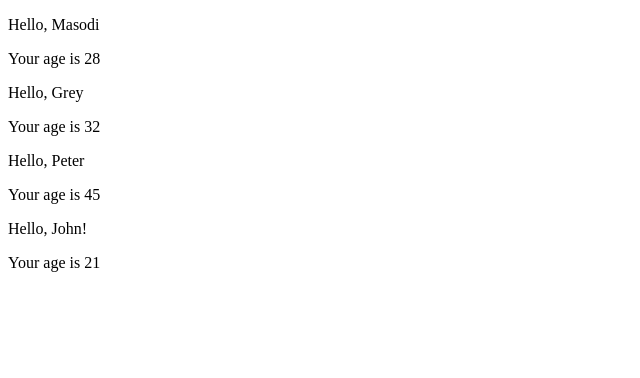
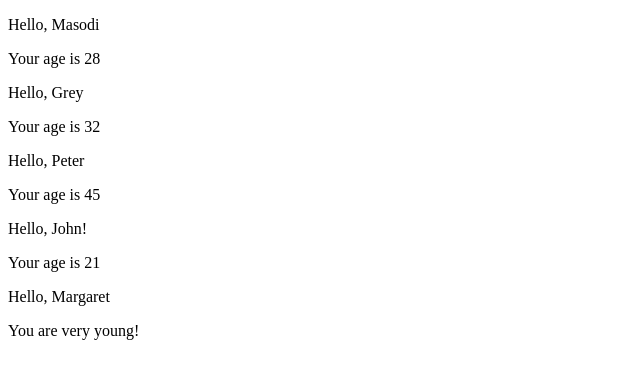
Before and after one commit to Gejjeg/conditional_rendering, a React (Create React App) app: page / in a window 1280 px wide. Shown: the top 378 px of the page, without its empty margins (0-640 px from the left). Built offline with nearby package versions, Linux system fonts and the light colour scheme.

Commit message:
feat: Conditional rendering - 05 added

```diff
--- a/src/App.js
+++ b/src/App.js
@@ -3,6 +3,7 @@ import { Welcome } from "./Welcome";
 import { WelcomeModify } from "./Welcome2";
 import { WelcomeAgeRenderConditionally } from "./Welcome3";
 import { Welcome4 } from "./Welcome4";
+import { Hello } from "./Welcome5";
 
 export class App extends React.Component {
     render() {
@@ -12,6 +13,7 @@ export class App extends React.Component {
                 <WelcomeModify name="Grey" age={32} />
                 <WelcomeAgeRenderConditionally name="Peter" age={45} />
                 <Welcome4 name="John"/>
+                <Hello name="Margaret" age={17}/>
             </div>
         )
     }
--- /dev/null
+++ b/src/Welcome5.js
@@ -0,0 +1,13 @@
+import React from "react";
+import { Age1 } from "./age1";
+
+export class Hello extends React.Component {
+    render() {
+        return (
+            <div>
+                <p>Hello, {this.props.name}</p>
+                <Age1 age={this.props.age}/>
+            </div>
+        )
+    }
+}
--- /dev/null
+++ b/src/age1.js
@@ -0,0 +1,14 @@
+import React from "react";
+
+export class Age1 extends React.Component {
+    static defaultProps = {
+        age: "21"
+    }
+    render() {
+        return (
+            <div>
+                {this.props.age > 18 ? <p>Your age is {this.props.age}</p> : <p> You are very young!</p> }
+            </div>
+        )
+    }
+}
```
